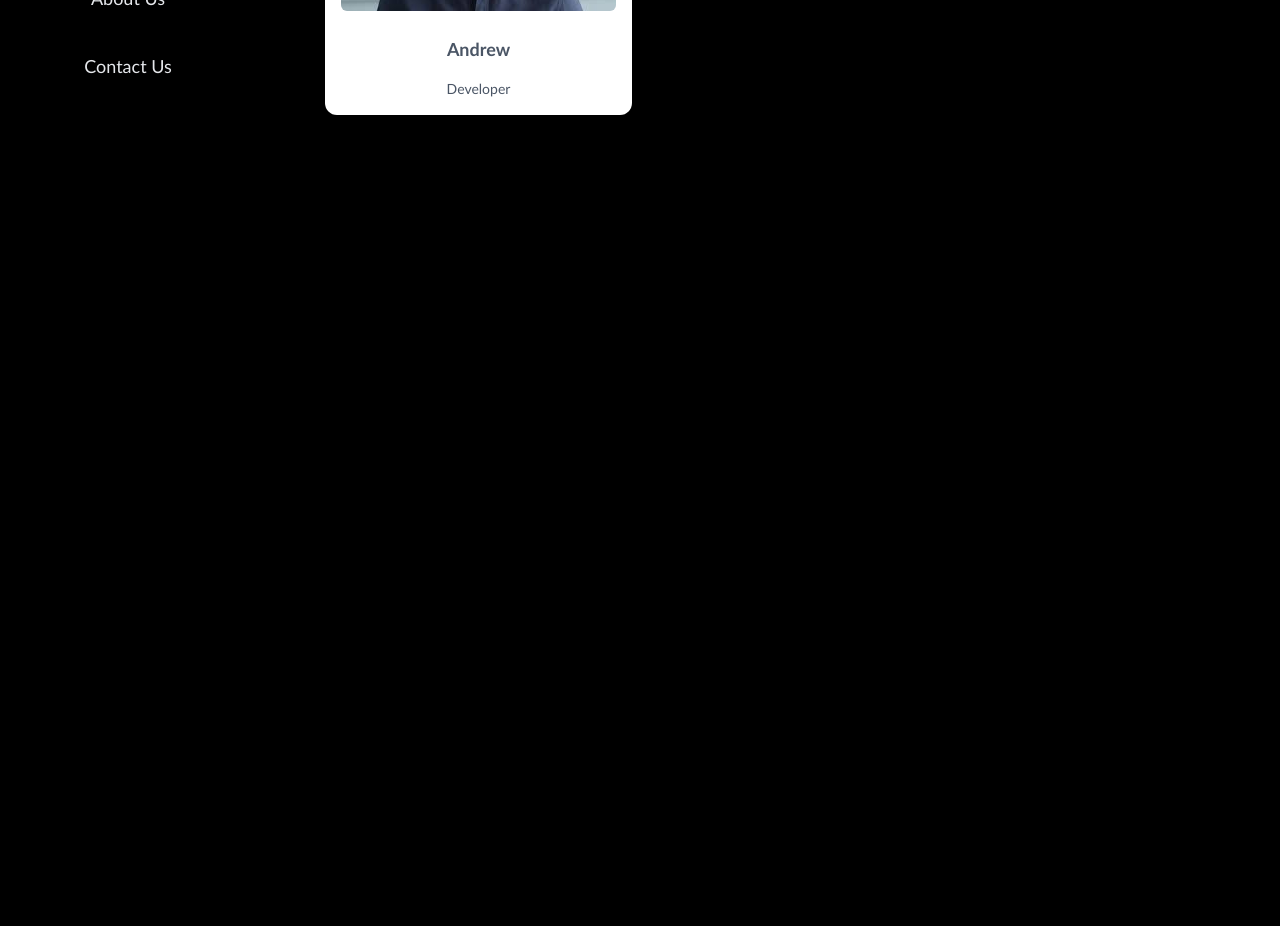
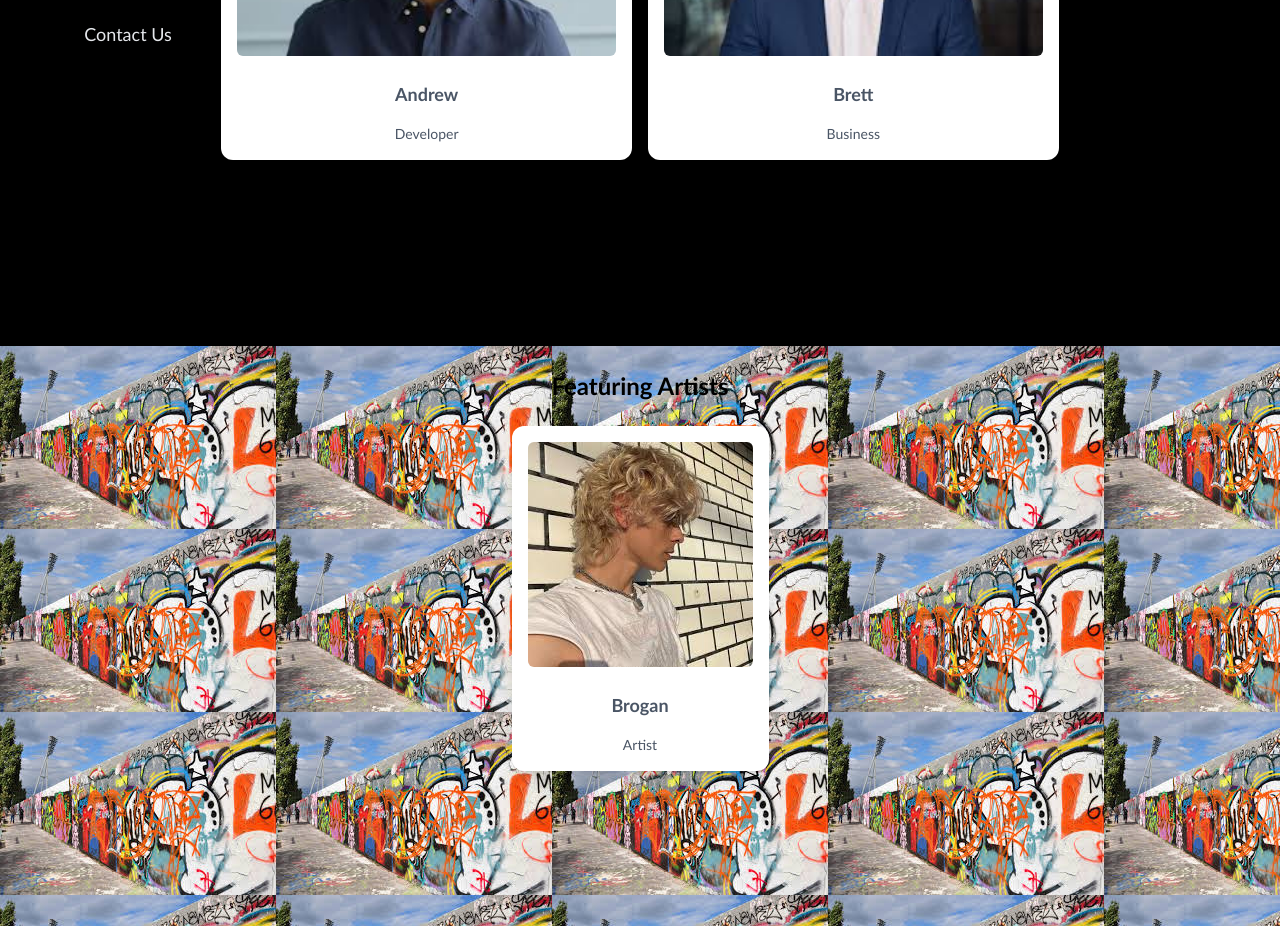
Before and after one commit to yuchanandrew/graphic_violence, a React (Vite) app: page /about-us in a window 1280 px wide. Shown: the part 300-1226 px from the top of the page. Before the commit the page ends 800 px from the top, so only its background shows below. Built offline with nearby package versions, Linux system fonts and the light colour scheme.

Commit message:
About page recovered!

```diff
--- a/src/components/Sidebar.tsx
+++ b/src/components/Sidebar.tsx
@@ -15,14 +15,14 @@ const Sidebar = () => {
         </Link>
         <Link
           to="/featured-items"
-          className="sidebar-item text-gray-200 left-0 justify-center"
+          className="sidebar-item left-0 justify-center"
         >
           Featured Items
         </Link>
-        <Link to="/about-us" className="sidebar-item text-gray-200 left-0">
+        <Link to="/about-us" className="sidebar-item left-0">
           About Us
         </Link>
-        <Link to="/contact-us" className="sidebar-item text-gray-200 left-0">
+        <Link to="/contact-us" className="sidebar-item left-0">
           Contact Us
         </Link>
       </div>
--- a/src/index.css
+++ b/src/index.css
@@ -1,3 +1,8 @@
+#root {
+  padding: 0 !important;
+  margin: 0;
+}
+
 @font-face {
   font-family: 'CustomFont';
   src: url(src\assets\Jacquard_12_Charted\Jacquard12Charted-Regular.ttf) formate
@@ -26,6 +31,6 @@ html {
 /* Animation applied to sidebar */
 @layer components {
   .sidebar-item {
-    @apply text-shadow-gray-200 text-lg px-4 py-2 rounded-xl hover:bg-black hover:text-green-600 transition-all transform hover:scale-105 hover:-translate-y-1;
+    @apply text-gray-200 text-lg px-4 py-2 rounded-xl hover:bg-black hover:text-green-600 hover:shadow-lg hover:shadow-green-600 transition-all transform hover:scale-105 hover:-translate-y-1;
   }
 }
--- a/src/pages/AboutPage.tsx
+++ b/src/pages/AboutPage.tsx
@@ -1,17 +1,24 @@
+import { motion } from "framer-motion";
 import ContactCard from "../components/ContactCard";
 
 const andrew_bio =
-  "Lorem ipsum dolor sit amet consectetur adipisicing elit. Eligendi, culpa.";
-
+  "Lorem ipsum dolor sit amet consectetur adipisicing elit. Recusandae consectetur eligendi, itaque provident expedita est nemo facere voluptates exercitationem distinctio dolor sit nesciunt in error magni optio suscipit dignissimos consequatur!";
 const brett_bio =
-  "Lorem ipsum, dolor sit amet consectetur adipisicing elit. Nesciunt, similique.";
+  "Lorem ipsum dolor sit amet consectetur adipisicing elit. Minima, inventore.";
 
 const AboutPage = () => {
   return (
+    <motion.div
+      initial={{ opacity: 0 }}
+      animate={{ opacity: 1 }}
+      exit={{ opacity: 0 }}
+      transition={{ duration: 1.2, ease: "easeInOut", damping: 25 }}
+    >
+      {/*About Us Section*/}
       <div className="flex flex-col justify-center items-center">
-      <div className="flex flex-col space-y-6 mt-6">
-        <h2 className="text-gray-300 text-2xl font-semibold">About Us</h2>
-        <div className="grid grid-cols-2 gap-4 items-start">
+        <div className="w-2/3 flex flex-col p-2">
+          <h2 className="text-2xl text-gray-200 font-semibold p-6">About Us</h2>
+          <div className="grid grid-cols-2 gap-4 items-start min-h-[550px]">
             <ContactCard
               title="Andrew"
               description="Developer"
@@ -21,9 +28,38 @@ const AboutPage = () => {
               url_email=""
               bio={andrew_bio}
             />
+            <ContactCard
+              title="Brett"
+              description="Business"
+              image="/man.jpeg"
+              url_git=""
+              url_ig=""
+              url_email=""
+              bio={brett_bio}
+            />
           </div>
         </div>
       </div>
+
+      {/*Feature Artists Section*/}
+      <div
+        className="bg-fixed w-full flex flex-col"
+        style={{ backgroundImage: "url('/graffiti.jpeg')" }}
+      >
+        <h2 className="text-2xl font-semibold p-6">Featuring Artists</h2>
+        <div className="max-w-4xl mx-auto grid grid-cols-1 items-start min-h-[500px]">
+          <ContactCard
+            title="Brogan"
+            description="Artist"
+            image="/curly_man.jpeg"
+            url_git=""
+            url_ig=""
+            url_email=""
+            bio="Hi I'm Brogan."
+          />
+        </div>
+      </div>
+    </motion.div>
   );
 };
 
```
Lines whose indentation alone changed are shown as unchanged.
